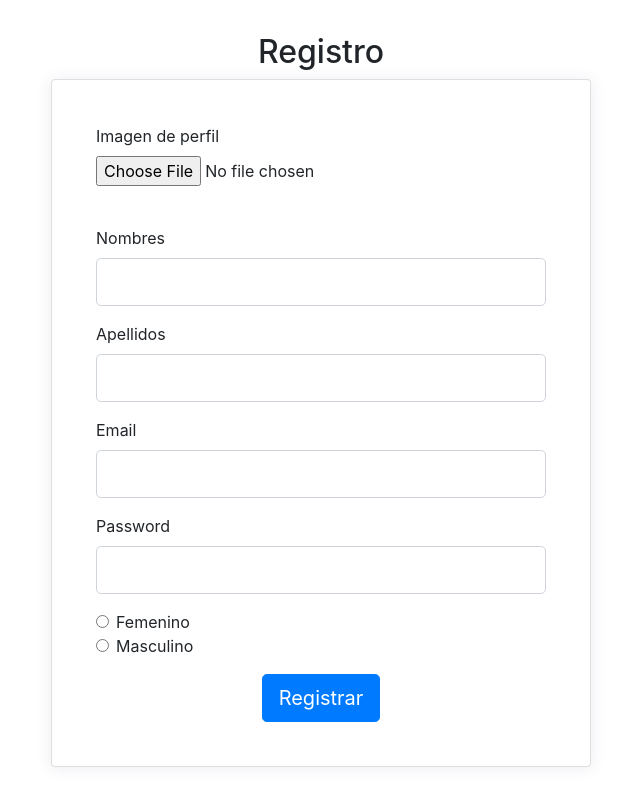
After one commit to nlemarodriguez/Programacion-segura, a Flask app: page /registro in a window 1280 px wide. The commit adds this page. Shown: the whole page, without its empty margins (319-959 px from the left). Run offline with Flask 2, Linux system fonts and the light colour scheme; some libraries are stand-ins or nearby versions.

Commit message:
Registro y guardar imagen

```diff
--- a/app.py
+++ b/app.py
@@ -1,10 +1,16 @@
+import os
 from flask import Flask, render_template, request, url_for, jsonify, flash, redirect, json, session
 from flask_bootstrap import Bootstrap
 from database import Database
 
+#UPLOAD_FOLDER = '/static/imagen_perfil'
+ALLOWED_EXTENSIONS = set(['png', 'jpg', 'jpeg', 'gif'])
+APP_ROOT = os.path.dirname(os.path.abspath(__file__))
+UPLOAD_FOLDER = os.path.join(APP_ROOT, 'static', 'imagen_perfil')
 
 def create_app():
     app = Flask(__name__)
+    app.config['UPLOAD_FOLDER'] = UPLOAD_FOLDER
     Bootstrap(app)
     return app
 
@@ -74,5 +80,47 @@ def users():
     #return render_template('employees.html', result=res, content_type='application/json')
 
 
+@app.route('/registro')
+def registro():
+    return render_template('registro.html')
+
+
+def allowed_file(filename):
+    return '.' in filename and \
+           filename.rsplit('.', 1)[1].lower() in ALLOWED_EXTENSIONS
+
+
+@app.route('/registrar_usuario', methods=['POST'])
+def reister():
+    if request.method == 'POST':
+        #if 'file' not in request.files:
+        # latestfile = request.files['customlogo']
+        #         # full_filename = os.path.join(app.config['UPLOAD_FOLDER'], 'logo.png')
+        #         # latestfile.save(full_filename)
+
+
+        file = request.files['files[]']
+        # if user does not select file, browser also
+        # submit an empty part without filename
+        if file and allowed_file(file.filename):
+            filename = file.filename
+            flash('file {} saved'.format(file.filename))
+            file.save(os.path.join(app.config['UPLOAD_FOLDER'],filename))
+            #file.save(app.config['UPLOAD_FOLDER'] + "/" + filename)
+
+        first_name = request.form['first_name']
+        last_name = request.form['last_name']
+        email = request.form['email']
+        password = request.form['password']
+        gender = request.form['gender']
+        photo = '/static/imagen_perfil' + '/' + file.filename
+        existeCorreo = db.verificar_correo(email)
+        if existeCorreo:
+            return str("Usuario ya existe")
+        else:
+            db.registrar_post(first_name, last_name, email, password, gender, photo)
+            return str('usuario registrado')
+
+
 if __name__ == '__main__':
     app.run(port=3000, debug=True)
--- /dev/null
+++ b/static/css/registro.css
@@ -0,0 +1,29 @@
+body {
+    margin-top: 20px;
+    background-color: #f2f3f8;
+}
+
+.card {
+    margin-bottom: 1.5rem;
+    box-shadow: 0 1px 15px 1px rgba(52, 40, 104, .08);
+}
+
+.card {
+    position: relative;
+    display: -ms-flexbox;
+    display: flex;
+    -ms-flex-direction: column;
+    flex-direction: column;
+    min-width: 0;
+    word-wrap: break-word;
+    background-color: #fff;
+    background-clip: border-box;
+    border: 1px solid #e5e9f2;
+    border-radius: .2rem;
+}
+
+.thumb {
+    height: 300px;
+    border: 1px solid #000;
+    margin: 10px 5px 0 0;
+}
--- a/templates/login.html
+++ b/templates/login.html
@@ -51,8 +51,10 @@
                 <div class="forgot">
                     <a href="reset.html">Forgot password?</a>
                 </div>
+                <div>
+                    <a href="/registro">Sign up</a>
+                </div>
                 <button type="submit" class="btn btn-primary mb-1">Login</button>
-                <button type="submit" class="btn btn-primary">Sign in</button>
 
             </form>
         </div>
--- /dev/null
+++ b/templates/registro.html
@@ -0,0 +1,124 @@
+<link href="//maxcdn.bootstrapcdn.com/bootstrap/4.1.1/css/bootstrap.min.css" rel="stylesheet" id="bootstrap-css">
+<script src="//maxcdn.bootstrapcdn.com/bootstrap/4.1.1/js/bootstrap.min.js"></script>
+<script src="//cdnjs.cloudflare.com/ajax/libs/jquery/2.2.4/jquery.min.js"></script>
+<!------ Include the above in your HEAD tag ---------->
+
+
+<html>
+<head>
+
+    <link rel="stylesheet" href="{{ url_for('static', filename='css/registro.css') }}">
+    <link href="//maxcdn.bootstrapcdn.com/bootstrap/4.1.1/css/bootstrap.min.css" rel="stylesheet" id="bootstrap-css">
+    <script src="//maxcdn.bootstrapcdn.com/bootstrap/4.1.1/js/bootstrap.min.js"></script>
+    <script src="//cdnjs.cloudflare.com/ajax/libs/jquery/3.2.1/jquery.min.js"></script>
+    <!------ Include the above in your HEAD tag ---------->
+    <style>
+        .foto_perfil_busqueda {
+            max-width: 100%;
+            margin: 8px;
+            border: 2px solid black;
+            object-fit: cover;
+            width: 200px;
+            height: 100px;
+        }
+    </style>
+</head>
+<body id="LoginForm">
+<div class="container h-100">
+    <div class="row h-100">
+        <div class="col-sm-10 col-md-8 col-lg-6 mx-auto d-table h-100">
+            <div class="d-table-cell align-middle">
+
+                <div class="text-center mt-4">
+                    <h1 class="h2">Registro</h1>
+                </div>
+
+                <div class="card">
+                    <div class="card-body">
+                        <div class="m-sm-4">
+                            <form action="/registrar_usuario" method="POST" enctype="multipart/form-data">
+                                <div class="form-group">
+                                    <label for="list">Imagen de perfil</label>
+                                    <output id="list"></output>
+                                    <input type="file" class="form-control-file" id="files" name="files[]"/>
+                                    <br/>
+                                </div>
+                                <div class="form-group">
+                                    <label>Nombres</label>
+                                    <input class="form-control form-control-lg" type="text" name="first_name">
+                                </div>
+                                <div class="form-group">
+                                    <label>Apellidos</label>
+                                    <input class="form-control form-control-lg" type="text" name="last_name">
+                                </div>
+                                <div class="form-group">
+                                    <label>Email</label>
+                                    <input class="form-control form-control-lg" type="email" name="email">
+                                </div>
+                                <div class="form-group">
+                                    <label>Password</label>
+                                    <input class="form-control form-control-lg" type="password" name="password">
+                                </div>
+                                {#<div class="form-group">
+                                            <div>
+                                                <label class="radio-container">Femenino
+                                                    <input type="radio" checked="checked" value="F" name="gender">
+                                                </label>
+                                                <label class="radio-container">Masculino
+                                                    <input type="radio" checked="checked" value="M" name="gender">
+                                                </label>
+                                            </div>
+                                        </div>#}
+                                <div class="form-check">
+                                    <input class="form-check-input" type="radio" name="gender" id="femenino" value="F">
+                                    <label class="form-check-label" for="femenino">Femenino</label>
+                                </div>
+                                <div class="form-check">
+                                    <input class="form-check-input" type="radio" name="gender" id="masculino" value="M">
+                                    <label class="form-check-label" for="masculino">Masculino</label>
+                                </div>
+
+                                <div class="text-center mt-3">
+                                    <button type="submit" class="btn btn-lg btn-primary">Registrar</button>
+                                </div>
+                            </form>
+                        </div>
+
+
+                    </div>
+                </div>
+
+            </div>
+        </div>
+    </div>
+</div>
+
+<script>
+    function archivo(evt) {
+        var files = evt.target.files; // FileList object
+
+        // Obtenemos la imagen del campo "file".
+        for (var i = 0, f; f = files[i]; i++) {
+            //Solo admitimos imágenes.
+            if (!f.type.match('image.*')) {
+                continue;
+            }
+
+            var reader = new FileReader();
+
+            reader.onload = (function (theFile) {
+                return function (e) {
+                    // Insertamos la imagen
+                    document.getElementById("list").innerHTML = ['<img class="foto_perfil_busqueda" src="', e.target.result, '" title="', escape(theFile.name), '"/>'].join('');
+                };
+            })(f);
+
+            reader.readAsDataURL(f);
+        }
+    }
+
+    document.getElementById('files').addEventListener('change', archivo, false);
+</script>
+
+</body>
+</html>
```
Also changed, not shown: database.py (+30 -8 lines), static/imagen_perfil/image.png (added).
